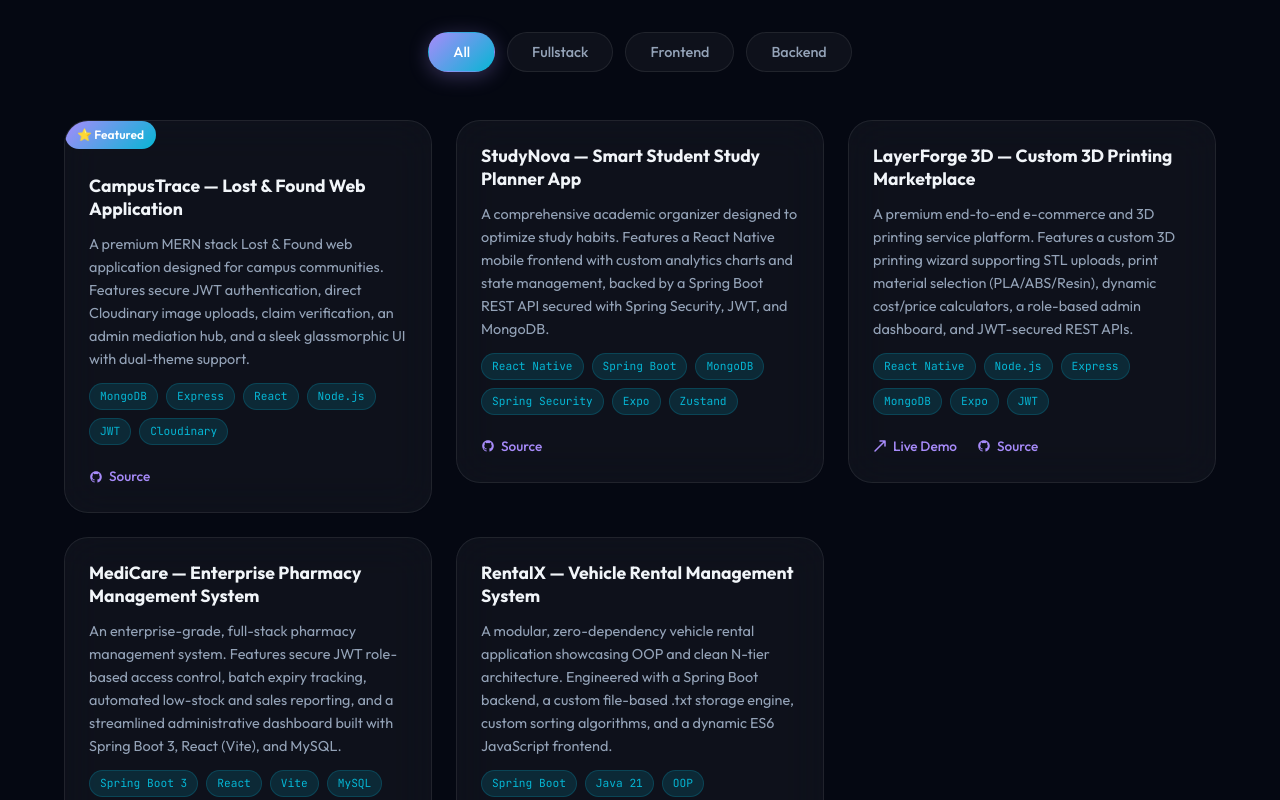
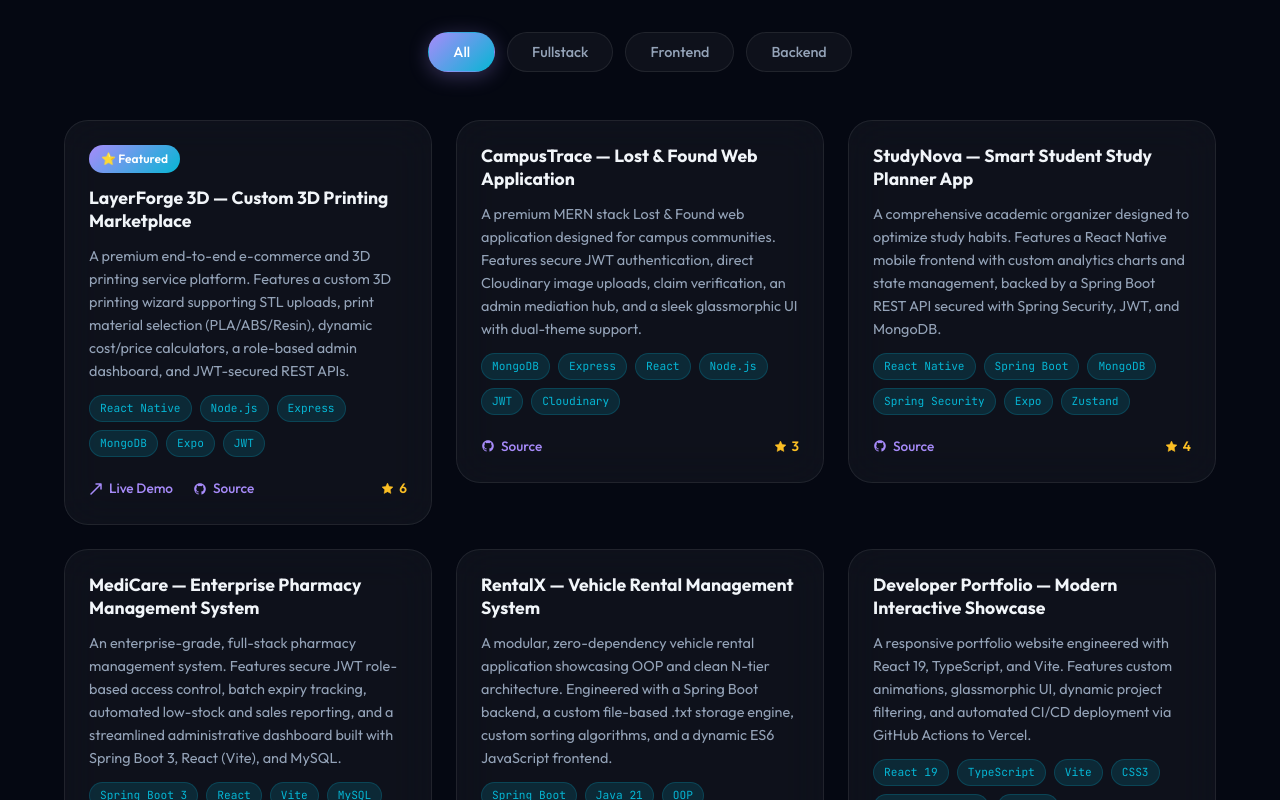
Before and after one commit to MihisaraNet/Mihisara-portfolio, a React (Vite) app: page / in a window 1280 px wide. Shown: the part 3160-3960 px from the top of the page. Built offline with nearby package versions, Linux system fonts and the light colour scheme.

Commit message:
feat(projects): add portfolio showcase, star ratings, and dual-category filtering

```diff
--- a/src/components/Projects.tsx
+++ b/src/components/Projects.tsx
@@ -7,53 +7,80 @@ const ArrowIcon = () => (
   </svg>
 )
 
+const StarIcon = () => (
+  <svg width="13" height="13" viewBox="0 0 24 24" fill="#fbbf24" stroke="#fbbf24" strokeWidth="1">
+    <polygon points="12 2 15.09 8.26 22 9.27 17 14.14 18.18 21.02 12 17.77 5.82 21.02 7 14.14 2 9.27 8.91 8.26 12 2" />
+  </svg>
+)
+
 const GithubIcon = () => (
   <svg width="14" height="14" viewBox="0 0 24 24" fill="currentColor">
     <path d="M12 2C6.477 2 2 6.477 2 12c0 4.418 2.865 8.166 6.839 9.489.5.092.682-.217.682-.482 0-.237-.009-.868-.014-1.703-2.782.605-3.369-1.342-3.369-1.342-.454-1.154-1.11-1.462-1.11-1.462-.908-.62.069-.608.069-.608 1.003.071 1.531 1.03 1.531 1.03.892 1.529 2.341 1.087 2.91.832.092-.647.35-1.088.636-1.338-2.22-.253-4.555-1.11-4.555-4.943 0-1.091.39-1.984 1.029-2.683-.103-.253-.446-1.27.098-2.647 0 0 .84-.269 2.75 1.026A9.578 9.578 0 0112 6.836a9.59 9.59 0 012.504.337c1.909-1.295 2.747-1.026 2.747-1.026.546 1.377.202 2.394.1 2.647.64.699 1.028 1.592 1.028 2.683 0 3.842-2.339 4.687-4.566 4.935.359.309.678.919.678 1.852 0 1.336-.012 2.415-.012 2.743 0 .267.18.578.688.48C19.138 20.163 22 16.418 22 12c0-5.523-4.477-10-10-10z" />
   </svg>
 )
 
-const projects = [
+interface Project {
+  id: string
+  category: 'fullstack' | 'frontend' | 'backend'
+  categories?: ('fullstack' | 'frontend' | 'backend')[]
+  icon: string
+  gradient: string
+  tags: string[]
+  title: string
+  desc: string
+  featured: boolean
+  github: string
+  live: string | null
+  stars?: number
+}
+
+const projects: Project[] = [
+  {
+    id: 'layerforge',
+    category: 'fullstack',
+    categories: ['fullstack'],
+    icon: '🖨️',
+    gradient: 'linear-gradient(135deg, #f9731622 0%, #ec489922 100%)',
+    tags: ['React Native', 'Node.js', 'Express', 'MongoDB', 'Expo', 'JWT'],
+    title: 'LayerForge 3D — Custom 3D Printing Marketplace',
+    desc: 'A premium end-to-end e-commerce and 3D printing service platform. Features a custom 3D printing wizard supporting STL uploads, print material selection (PLA/ABS/Resin), dynamic cost/price calculators, a role-based admin dashboard, and JWT-secured REST APIs.',
+    featured: true,
+    github: 'https://github.com/MihisaraNet/LayerForge3D',
+    live: 'https://layerforge3d.vercel.app',
+    stars: 6
+  },
   {
     id: 'campustrace',
     category: 'fullstack',
+    categories: ['fullstack', 'frontend'],
     icon: '🎒',
     gradient: 'linear-gradient(135deg, #8b5cf622 0%, #3b82f622 100%)',
     title: 'CampusTrace — Lost & Found Web Application',
     desc: 'A premium MERN stack Lost & Found web application designed for campus communities. Features secure JWT authentication, direct Cloudinary image uploads, claim verification, an admin mediation hub, and a sleek glassmorphic UI with dual-theme support.',
     tags: ['MongoDB', 'Express', 'React', 'Node.js', 'JWT', 'Cloudinary'],
-    featured: true,
+    featured: false,
     github: 'https://github.com/MihisaraNet/CampusTrace',
-    live: null
+    live: null,
+    stars: 3
   },
   {
     id: 'studynova',
     category: 'fullstack',
+    categories: ['fullstack', 'backend'],
     icon: '🎓',
     gradient: 'linear-gradient(135deg, #a78bfa22 0%, #06b6d422 100%)',
     title: 'StudyNova — Smart Student Study Planner App',
     desc: 'A comprehensive academic organizer designed to optimize study habits. Features a React Native mobile frontend with custom analytics charts and state management, backed by a Spring Boot REST API secured with Spring Security, JWT, and MongoDB.',
     tags: ['React Native', 'Spring Boot', 'MongoDB', 'Spring Security', 'Expo', 'Zustand'],
-    featured: false ,
+    featured: false,
     github: 'https://github.com/MihisaraNet/StudyNova',
-    live: null
-  },
-  {
-    id: 'layerforge',
-    category: 'fullstack',
-    icon: '🖨️',
-    gradient: 'linear-gradient(135deg, #f9731622 0%, #ec489922 100%)',
-    image: '/layerforge.png',
-    tags: ['React Native', 'Node.js', 'Express', 'MongoDB', 'Expo', 'JWT'],
-    title: 'LayerForge 3D — Custom 3D Printing Marketplace',
-    desc: 'A premium end-to-end e-commerce and 3D printing service platform. Features a custom 3D printing wizard supporting STL uploads, print material selection (PLA/ABS/Resin), dynamic cost/price calculators, a role-based admin dashboard, and JWT-secured REST APIs.',
-    featured: false,
-    github: 'https://github.com/MihisaraNet/Ceylon-3D',
-    live: 'layerforge3d.vercel.app'
+    live: null,
+    stars: 4
   },
   {
     id: 'medicare',
     category: 'fullstack',
+    categories: ['fullstack', 'backend'],
     icon: '💊',
     gradient: 'linear-gradient(135deg, #10b98122 0%, #3b82f622 100%)',
     tags: ['Spring Boot 3', 'React', 'Vite', 'MySQL', 'JWT', 'RBAC'],
@@ -61,11 +88,13 @@ const projects = [
     desc: 'An enterprise-grade, full-stack pharmacy management system. Features secure JWT role-based access control, batch expiry tracking, automated low-stock and sales reporting, and a streamlined administrative dashboard built with Spring Boot 3, React (Vite), and MySQL.',
     featured: false,
     github: 'https://github.com/MihisaraNet/Pharmacy-Management-System',
-    live: null
+    live: null,
+    stars: 5
   },
   {
     id: 'rentalx',
-    category: 'fullstack',
+    category: 'backend',
+    categories: ['backend'],
     icon: '🚗',
     gradient: 'linear-gradient(135deg, #f59e0b22 0%, #ef444422 100%)',
     tags: ['Spring Boot', 'Java 21', 'OOP', 'JavaScript', 'REST API', 'File Storage'],
@@ -73,7 +102,22 @@ const projects = [
     desc: 'A modular, zero-dependency vehicle rental application showcasing OOP and clean N-tier architecture. Engineered with a Spring Boot backend, a custom file-based .txt storage engine, custom sorting algorithms, and a dynamic ES6 JavaScript frontend.',
     featured: false,
     github: 'https://github.com/MihisaraNet/RentalX',
-    live: null
+    live: null,
+    stars: 5
+  },
+  {
+    id: 'portfolio',
+    category: 'frontend',
+    categories: ['frontend'],
+    icon: '⚡',
+    gradient: 'linear-gradient(135deg, #06b6d422 0%, #3b82f622 100%)',
+    tags: ['React 19', 'TypeScript', 'Vite', 'CSS3', 'GitHub Actions', 'Vercel'],
+    title: 'Developer Portfolio — Modern Interactive Showcase',
+    desc: 'A responsive portfolio website engineered with React 19, TypeScript, and Vite. Features custom animations, glassmorphic UI, dynamic project filtering, and automated CI/CD deployment via GitHub Actions to Vercel.',
+    featured: false,
+    github: 'https://github.com/MihisaraNet/Mihisara-portfolio',
+    live: 'https://mihisara-portfolio.vercel.app',
+    stars: 5
   },
 ]
 
@@ -82,7 +126,12 @@ type Filter = 'all' | 'fullstack' | 'frontend' | 'backend'
 export default function Projects() {
   const [filter, setFilter] = useState<Filter>('all')
 
-  const filtered = projects.filter(p => filter === 'all' || p.category === filter)
+  const filtered = projects.filter(p => {
+    if (filter === 'all') return true
+    if (p.category === filter) return true
+    if (p.categories && p.categories.includes(filter)) return true
+    return false
+  })
 
   return (
     <section id="projects" className="section projects-section">
@@ -91,7 +140,7 @@ export default function Projects() {
           <div className="section-header">
             <span className="section-tag">03 / Projects</span>
             <h2 className="section-title">Featured Work</h2>
-            <p className="section-subtitle">A selection of projects I've built — from idea to deployment.</p>
+            <p className="section-subtitle">A selection of projects I\'ve built — from idea to deployment.</p>
           </div>
         </Reveal>
 
@@ -111,9 +160,8 @@ export default function Projects() {
           {filtered.map((p, i) => (
             <Reveal key={p.id} delay={i * 80}>
               <article className={`project-card glass-card ${p.featured ? 'featured' : ''}`}>
-                {p.featured && <div className="featured-badge">⭐ Featured</div>}
-
                 <div className="project-content">
+                  {p.featured && <div className="featured-badge">⭐ Featured</div>}
                   <h3 className="project-title">{p.title}</h3>
                   <p className="project-desc">{p.desc}</p>
                   <div className="project-tags">
@@ -122,6 +170,11 @@ export default function Projects() {
                   <div className="project-links">
                     {p.live && <a href={p.live} target="_blank" rel="noopener noreferrer" className="project-link"><ArrowIcon /> Live Demo</a>}
                     {p.github && <a href={p.github} target="_blank" rel="noopener noreferrer" className="project-link"><GithubIcon /> Source</a>}
+                    {p.stars !== undefined && (
+                      <span className="project-stars" title={`${p.stars} stars on GitHub`}>
+                        <StarIcon /> {p.stars}
+                      </span>
+                    )}
                   </div>
                 </div>
               </article>
```
